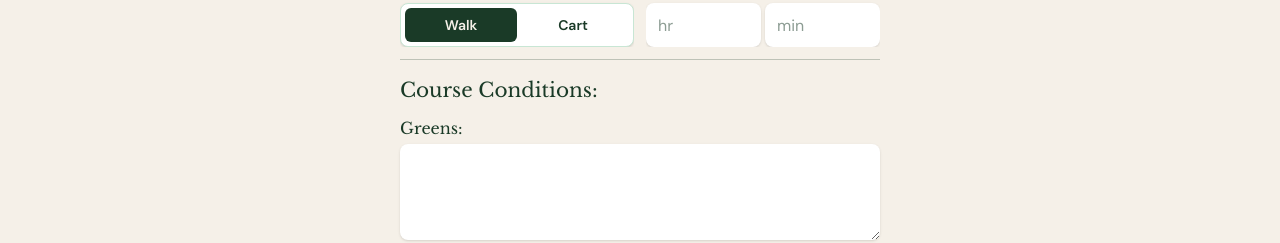
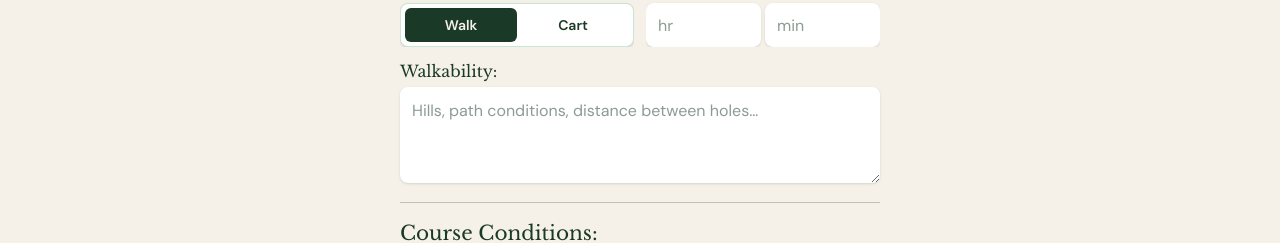
Before and after one commit to AddisonHicks/OpenCourseReport, a React (Vite) app: page /submit in a window 1280 px wide. Both pictures are taken after a click on the button "Walk". Shown: the part 450-693 px from the top of the page. Built offline with nearby package versions, Linux system fonts and the light colour scheme; no server answers.

Commit message:
added walkability field

```diff
--- a/src/components/ReportModal.tsx
+++ b/src/components/ReportModal.tsx
@@ -136,6 +136,12 @@ export function ReportModal({ report, onClose }: ReportModalProps) {
               label="Fairways & Tees"
               value={report.fairways_tees_report}
             />
+            {report.transport_mode === 'walking' && (
+              <ConditionBlock
+                label="Walkability"
+                value={report.walkability_notes}
+              />
+            )}
             <ConditionBlock
               label="Maintenance"
               value={report.maintenance_notes}
--- a/src/views/Submit.tsx
+++ b/src/views/Submit.tsx
@@ -35,6 +35,7 @@ export function Submit() {
   const [paceHours, setPaceHours] = useState('')
   const [paceMinutes, setPaceMinutes] = useState('')
   const [transport, setTransport] = useState<TransportMode | null>(null)
+  const [walkability, setWalkability] = useState('')
   const [greens, setGreens] = useState('')
   const [fairwaysTees, setFairwaysTees] = useState('')
   const [maintenance, setMaintenance] = useState('')
@@ -70,6 +71,7 @@ export function Submit() {
     setPaceHours('')
     setPaceMinutes('')
     setTransport(null)
+    setWalkability('')
     setGreens('')
     setFairwaysTees('')
     setMaintenance('')
@@ -106,7 +108,8 @@ export function Submit() {
       date_played: datePlayed,
       time_of_day: timeOfDay,
       transport_mode: transport,
-      walkability_notes: null,
+      walkability_notes:
+        transport === 'walking' ? walkability.trim() || null : null,
       price_paid: pricePaid ? parseFloat(pricePaid) : null,
       holes_played: holesPlayed,
       pace_of_play: paceTotal,
@@ -270,7 +273,13 @@ export function Submit() {
         <div className={pairedRowClass}>
           <div className={pairedCellClass}>
             <FieldLabel>Walk/Ride:</FieldLabel>
-            <TransportToggle value={transport} onChange={setTransport} />
+            <TransportToggle
+              value={transport}
+              onChange={(mode) => {
+                setTransport(mode)
+                if (mode !== 'walking') setWalkability('')
+              }}
+            />
           </div>
           <div className={pairedCellClass}>
             <FieldLabel>Pace of Play:</FieldLabel>
@@ -300,6 +309,19 @@ export function Submit() {
             </div>
           </div>
         </div>
+
+        {transport === 'walking' && (
+          <div>
+            <FieldLabel>Walkability:</FieldLabel>
+            <textarea
+              rows={3}
+              value={walkability}
+              onChange={(e) => setWalkability(e.target.value)}
+              placeholder="Hills, path conditions, distance between holes…"
+              className={textareaClass}
+            />
+          </div>
+        )}
 
         <div className="border-t border-green-dark/25 pt-4">
           <h2 className="mb-3 font-display text-xl text-green-dark">
```
